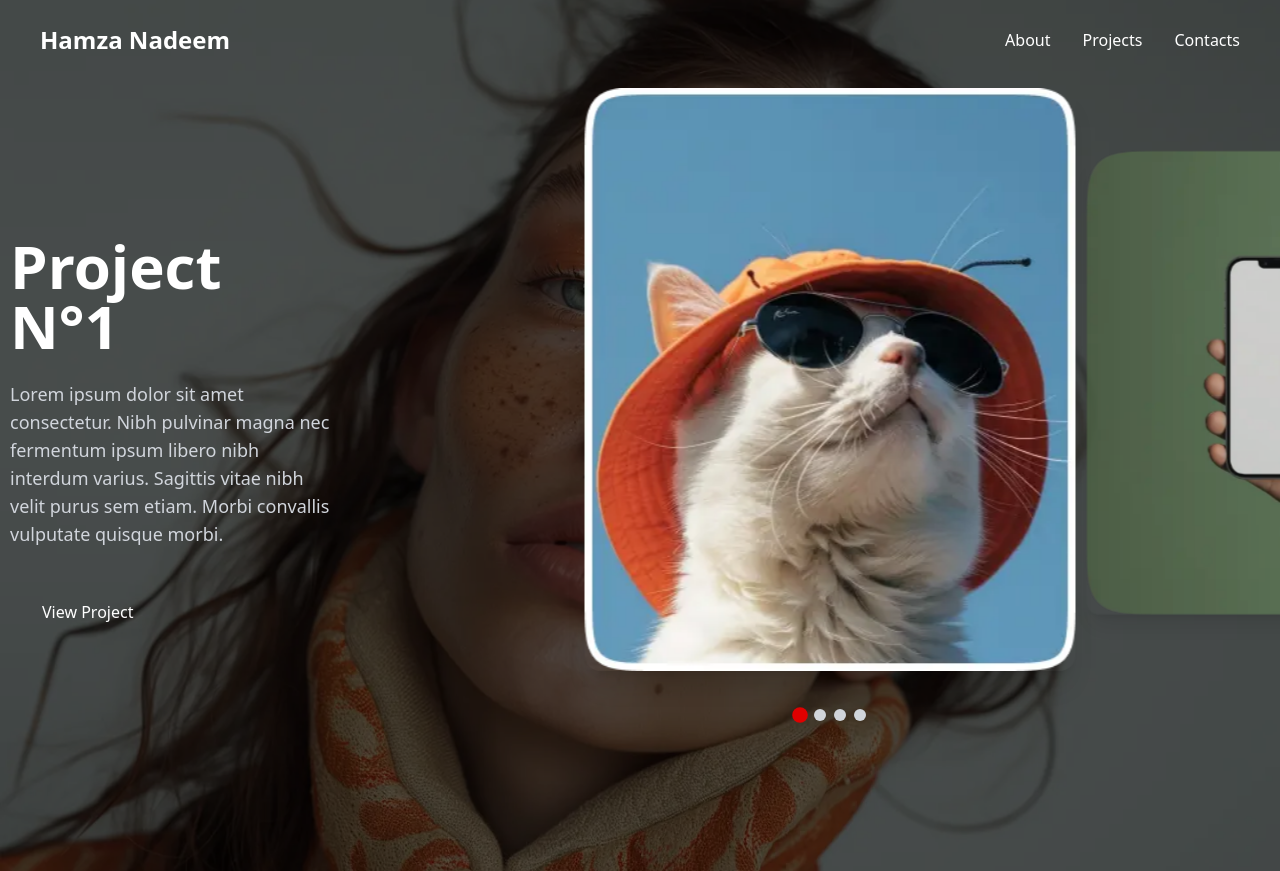
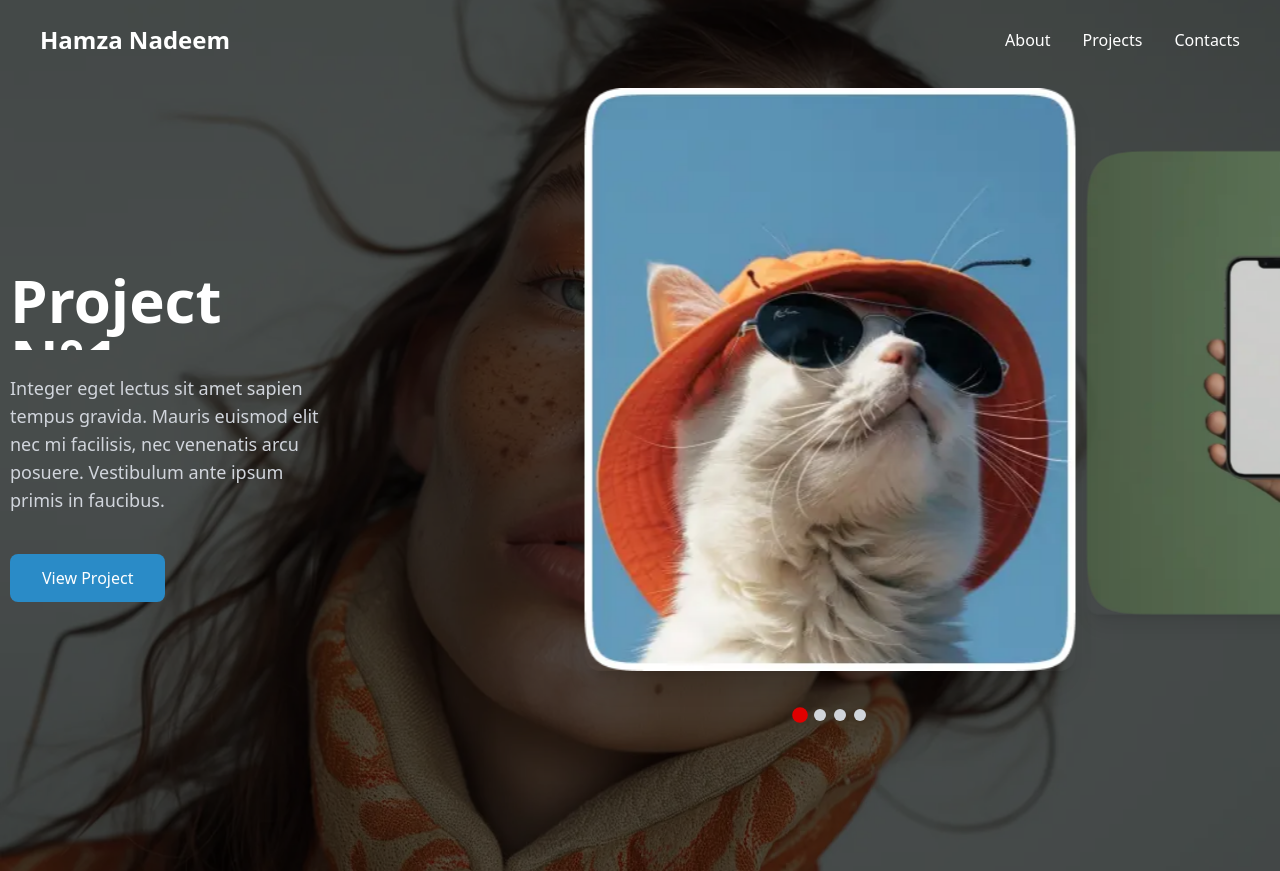
Before and after one commit to Hamzah-Nadeem/portfolio-project, a React (Vite) app: page / in a window 1280 px wide. Built offline with nearby package versions, Linux system fonts and the light colour scheme.

Commit message:
carousel changes

```diff
--- a/package.json
+++ b/package.json
@@ -10,6 +10,7 @@
     "preview": "vite preview"
   },
   "dependencies": {
+    "framer-motion": "^12.23.24",
     "react": "^19.1.1",
     "react-dom": "^19.1.1",
     "swiper": "^12.0.2"
--- a/src/components/Hero.jsx
+++ b/src/components/Hero.jsx
@@ -1,5 +1,7 @@
+// src/components/Hero.jsx
 import { useState } from "react";
-import { carouselSlides, projectInfo } from "../data/projects";
+import { motion, AnimatePresence } from "framer-motion";
+import { carouselSlides } from "../data/projects";
 import ProjectCarousel from "./ProjectCarousel";
 import Container from "./common/container";
 
@@ -8,6 +10,12 @@ export default function Hero() {
   const currentSlide = carouselSlides[currentSlideIndex];
 
   const handleSlideChange = (index) => setCurrentSlideIndex(index);
+
+  const headingVariants = {
+    initial: { y: 50, opacity: 0 },
+    animate: { y: 0, opacity: 1 },
+    exit: { y: -50, opacity: 0 },
+  };
 
   return (
     <section
@@ -25,21 +33,35 @@ export default function Hero() {
         <div className="flex flex-col md:flex-row items-center justify-between gap-12 min-h-screen py-24">
           {/* Left: Text */}
           <div className="flex-1 text-center lg:text-left">
-            <h1 className="text-5xl md:text-6xl font-bold mb-6 text-white transition-all duration-500">
-              Project {currentSlide.projectNumber}
-            </h1>
+            <div className="overflow-hidden h-[80px] mb-6">
+              <AnimatePresence mode="wait">
+                <motion.h1
+                  key={currentSlide.projectNumber}
+                  variants={headingVariants}
+                  initial="initial"
+                  animate="animate"
+                  exit="exit"
+                  transition={{ duration: 0.5 }}
+                  className="text-5xl md:text-6xl font-bold text-white"
+                >
+                  {currentSlide.projectNumber}
+                </motion.h1>
+              </AnimatePresence>
+            </div>
+
             <p className="text-lg text-gray-300 mb-10 max-w-md mx-auto lg:mx-0">
-              {projectInfo.description}
+              {currentSlide.description}
             </p>
+
             <button
-              className={`${projectInfo.buttonColor} hover:opacity-90 px-8 py-3 rounded-lg font-semibold transition-all duration-300 text-white`}
+              className={`${currentSlide.buttonColor} hover:opacity-90 px-8 py-3 rounded-lg font-semibold text-white transition-colors duration-500`}
             >
-              {projectInfo.buttonText}
+              View Project
             </button>
           </div>
 
           {/* Right: Carousel */}
-          <div className="flex-1 w-full max-w-2xl lg:max-w-[900px]  overflow-visible">
+          <div className="flex-1 w-full max-w-2xl lg:max-w-[900px] overflow-visible">
             <ProjectCarousel
               onSlideChange={handleSlideChange}
               activeIndex={currentSlideIndex}
--- a/src/components/ProjectCarousel.jsx
+++ b/src/components/ProjectCarousel.jsx
@@ -1,12 +1,13 @@
+// src/components/ProjectCarousel.jsx
 import ProjectCard from "./ProjectCard";
-import { carouselSlides, projectInfo } from "../data/projects";
+import { projects } from "../data/projects";
 import SwiperCarousel from "./common/SwiperCarousel";
 
 export default function ProjectCarousel({ onSlideChange, activeIndex }) {
   return (
     <div className="w-full">
       <SwiperCarousel
-        slides={carouselSlides}
+        slides={projects}
         onSlideChange={onSlideChange}
         spaceBetween={20}
         slidesPerView={1}
--- a/src/data/projects.jsx
+++ b/src/data/projects.jsx
@@ -1,37 +1,47 @@
-export const carouselSlides = [
+// src/data/projects.jsx
+
+export const projects = [
   {
     id: 1,
-    projectNumber: "N°1",
+    projectNumber: "Project N°1",
     image: "/assets/1st-slide.webp",
     bgImage: "/assets/project-1-bg.webp",
-    backgroundColor: "bg-slate-900",
+    bgColor: "bg-slate-900",
+    description:
+      "Integer eget lectus sit amet sapien tempus gravida. Mauris euismod elit nec mi facilisis, nec venenatis arcu posuere. Vestibulum ante ipsum primis in faucibus.",
+    buttonColor: "bg-blue",
   },
   {
     id: 2,
-    projectNumber: "N°2",
+    projectNumber: "Project N°2",
     image: "/assets/2nd-slide.webp",
     bgImage: "/assets/project-2-bg.webp",
-    backgroundColor: "bg-emerald-900",
+    bgColor: "bg-emerald-900",
+    description:
+      "Praesent semper feugiat nisl, vel cursus justo. Fusce ultricies leo a lacus dapibus, a gravida lorem pretium. Sed at sapien eget elit sollicitudin facilisis.",
+    buttonColor: "bg-magenta",
   },
   {
     id: 3,
-    projectNumber: "N°3",
+    projectNumber: "Project N°3",
     image: "/assets/3rd-slide.webp",
     bgImage: "/assets/project-3-bg.webp",
-    backgroundColor: "bg-pink-900",
+    bgColor: "bg-pink-900",
+    description:
+      "Integer eget lectus sit amet sapien tempus gravida. Mauris euismod elit nec mi facilisis, nec venenatis arcu posuere. Vestibulum ante ipsum primis in faucibus.",
+    buttonColor: "bg-pink",
   },
   {
     id: 4,
-    projectNumber: "N°4",
+    projectNumber: "Project N°4",
     image: "/assets/4th-slide.webp",
     bgImage: "/assets/project-4-bg.webp",
-    backgroundColor: "bg-yellow-900",
+    bgColor: "bg-yellow-900",
+    description:
+      "Aliquam erat volutpat. Quisque at urna vel lectus commodo lacinia. Curabitur malesuada metus et velit hendrerit, eget volutpat sapien tempor.",
+    buttonColor: "bg-brown",
   },
 ];
 
-export const projectInfo = {
-  description:
-    "Lorem ipsum dolor sit amet consectetur. Nibh pulvinar magna nec fermentum ipsum libero nibh interdum varius. Sagittis vitae nibh velit purus sem etiam. Morbi convallis vulputate quisque morbi.",
-  buttonText: "View Project",
-  buttonColor: "bg-blue-500",
-};
+// If you want to keep the old naming
+export const carouselSlides = projects;
--- a/src/index.css
+++ b/src/index.css
@@ -9,6 +9,23 @@
   box-sizing: border-box;
 }
 
+@theme {
+  --color-blue: #2a8bc7;
+  --color-magenta: #56724b;
+  --color-pink: #ce5775;
+  --color-brown: #875719;
+}
+
+/* =========================
+   🔧 Global Reset & Box Model
+   ========================= */
+*,
+*::before,
+*::after {
+  box-sizing: border-box;
+}
+
+/* Rest of your CSS... */
 html {
   scroll-behavior: smooth;
   -webkit-text-size-adjust: 100%;
@@ -58,8 +75,6 @@ select {
 
 /* Remove button border/outline default */
 button {
-  border: none;
-  background: none;
   cursor: pointer;
 }
 
--- a/tailwind.config.js
+++ b/tailwind.config.js
@@ -1,48 +1,6 @@
 /** @type {import('tailwindcss').Config} */
 export default {
   content: ["./index.html", "./src/**/*.{js,jsx,ts,tsx}"],
-  theme: {
-    extend: {
-      colors: {
-        white: "#ffffff",
-        black: "#000000",
-        dark: "#0F1419",
-        "dark-light": "#1a1f26",
-        "gray-300": "#d1d5db",
-        "gray-500": "#6b7280",
-        "gray-600": "#4b5563",
-        "gray-700": "#374151",
-        accent: "#2B8ECC",
-        "accent-light": "#3FA3E0",
-        success: "#6BB88D",
-        warning: "#E8A368",
-        blue: {
-          500: "#3b82f6",
-          600: "#2563eb",
-        },
-        green: {
-          500: "#10b981",
-          600: "#059669",
-        },
-        orange: {
-          500: "#f97316",
-          600: "#ea580c",
-        },
-        pink: {
-          400: "#f472b6",
-        },
-        yellow: {
-          600: "#ca8a04",
-        },
-        emerald: {
-          700: "#047857",
-        },
-      },
-      spacing: {
-        "container-max": "1440px",
-        "container-padding": "40px",
-      },
-    },
-  },
+  theme: {},
   plugins: [],
 };
```
Also changed, not shown: 2 other files (tests, documents, lock files or other folders).
